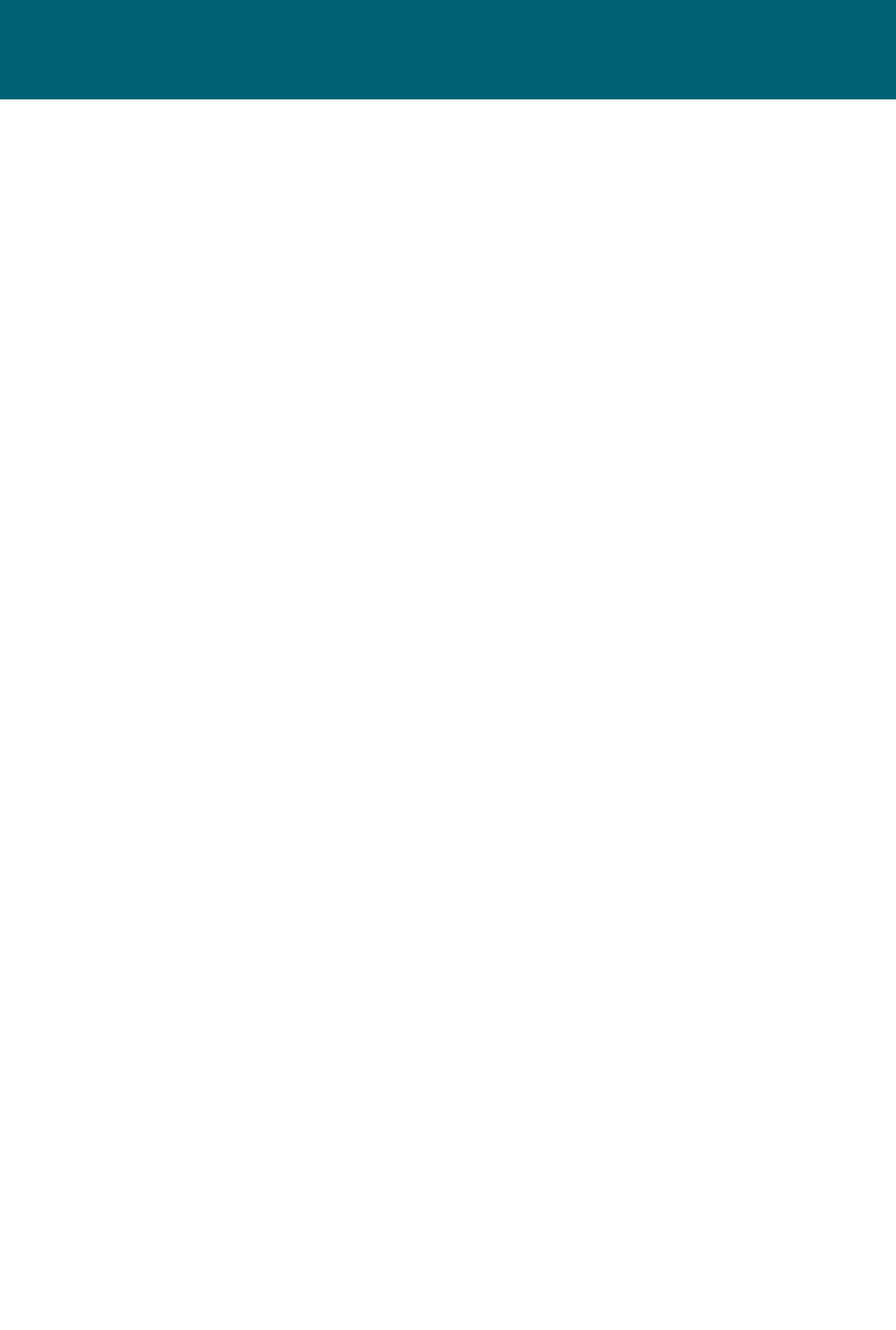
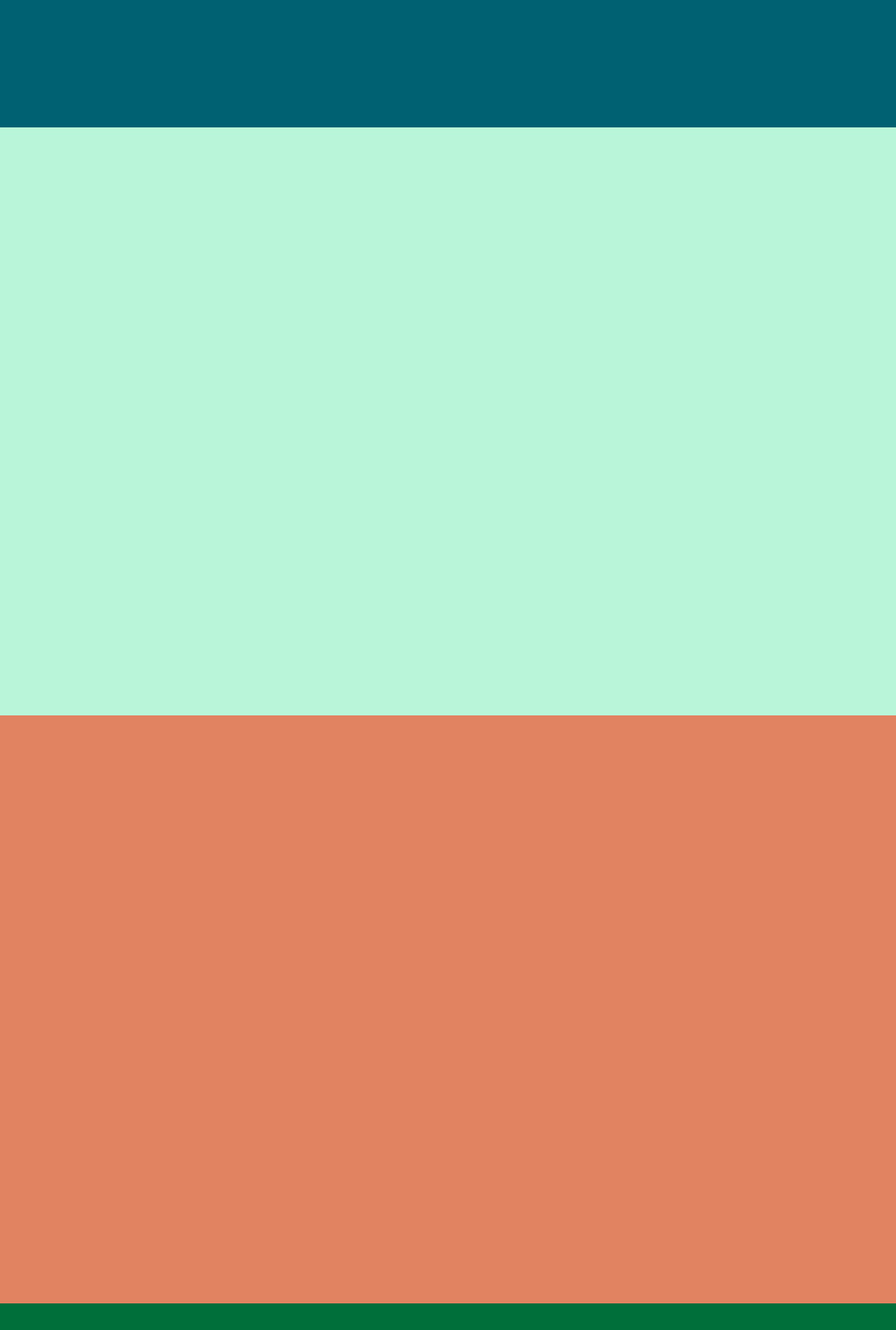
Before and after one commit to theryanclausen/reactportfolio, a React (Create React App) app in the folder portfolio/: page / in a window 1280 px wide. Shown: the part 658-2558 px from the top of the page at 70% size. Before the commit the page ends 800 px from the top, so only its background shows below. Built offline with nearby package versions, Linux system fonts and the light colour scheme; a web font is replaced by a local one.

Commit message:
component colors

```diff
--- a/portfolio/package.json
+++ b/portfolio/package.json
@@ -6,6 +6,7 @@
     "react": "^16.8.2",
     "react-dom": "^16.8.2",
     "react-scripts": "2.1.5",
+    "react-scroll": "^1.7.11",
     "styled-components": "^4.1.3"
   },
   "scripts": {
--- a/portfolio/src/App.js
+++ b/portfolio/src/App.js
@@ -1,11 +1,17 @@
 import React, { Component } from "react";
 import Splash from "./components/Splash";
+import About from "./components/About";
+import Projects from "./components/Projects";
+import Experience from "./components/Experience";
 
 class App extends Component {
   render() {
     return (
       <>
         <Splash />
+        <About />
+        <Projects />
+        <Experience />
       </>
     );
   }
--- /dev/null
+++ b/portfolio/src/components/About.js
@@ -0,0 +1,16 @@
+import React from 'react'
+import styled from 'styled-components'
+
+const AboutWrapper = styled.div`
+    background: #B9F6D9;
+    width: 100%;
+    min-height: 105vh;
+
+`
+export default () => {
+  return (
+    <AboutWrapper>
+
+    </AboutWrapper>
+  )
+}
--- /dev/null
+++ b/portfolio/src/components/Experience.js
@@ -0,0 +1,16 @@
+import React from 'react'
+import styled from 'styled-components'
+
+const ExperienceWrapper = styled.div`
+    background: #006F3A;
+    width: 100%;
+    min-height: 105vh;
+
+`
+export default () => {
+  return (
+    <ExperienceWrapper>
+
+    </ExperienceWrapper>
+  )
+}
--- /dev/null
+++ b/portfolio/src/components/Projects.js
@@ -0,0 +1,16 @@
+import React from 'react'
+import styled from 'styled-components'
+
+const ProjectsWrapper = styled.div`
+    background: #E18261;
+    width: 100%;
+    min-height: 105vh;
+
+`
+export default () => {
+  return (
+    <ProjectsWrapper>
+
+    </ProjectsWrapper>
+  )
+}
--- a/portfolio/src/components/Splash.js
+++ b/portfolio/src/components/Splash.js
@@ -14,7 +14,7 @@ const AppLogoSpin = keyframes`
 const StyledSplash = styled.div`
   text-align: center;
   background-color: #006172;
-  min-height: 100vh;
+  min-height: 105vh;
   display: flex;
   flex-direction: column;
   align-items: center;
```
Also changed, not shown: portfolio/src/me.jpg (added), 1 other file (tests, documents, lock files or other folders).
